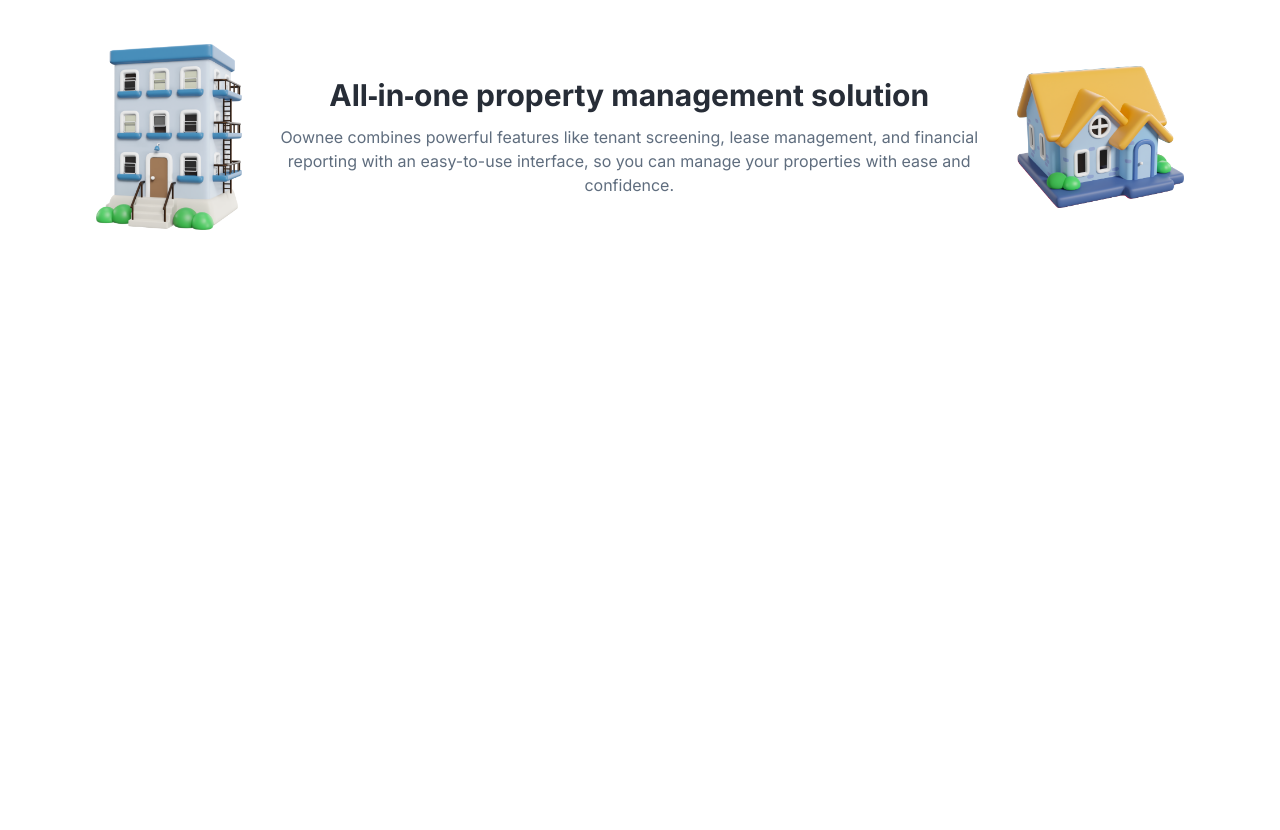
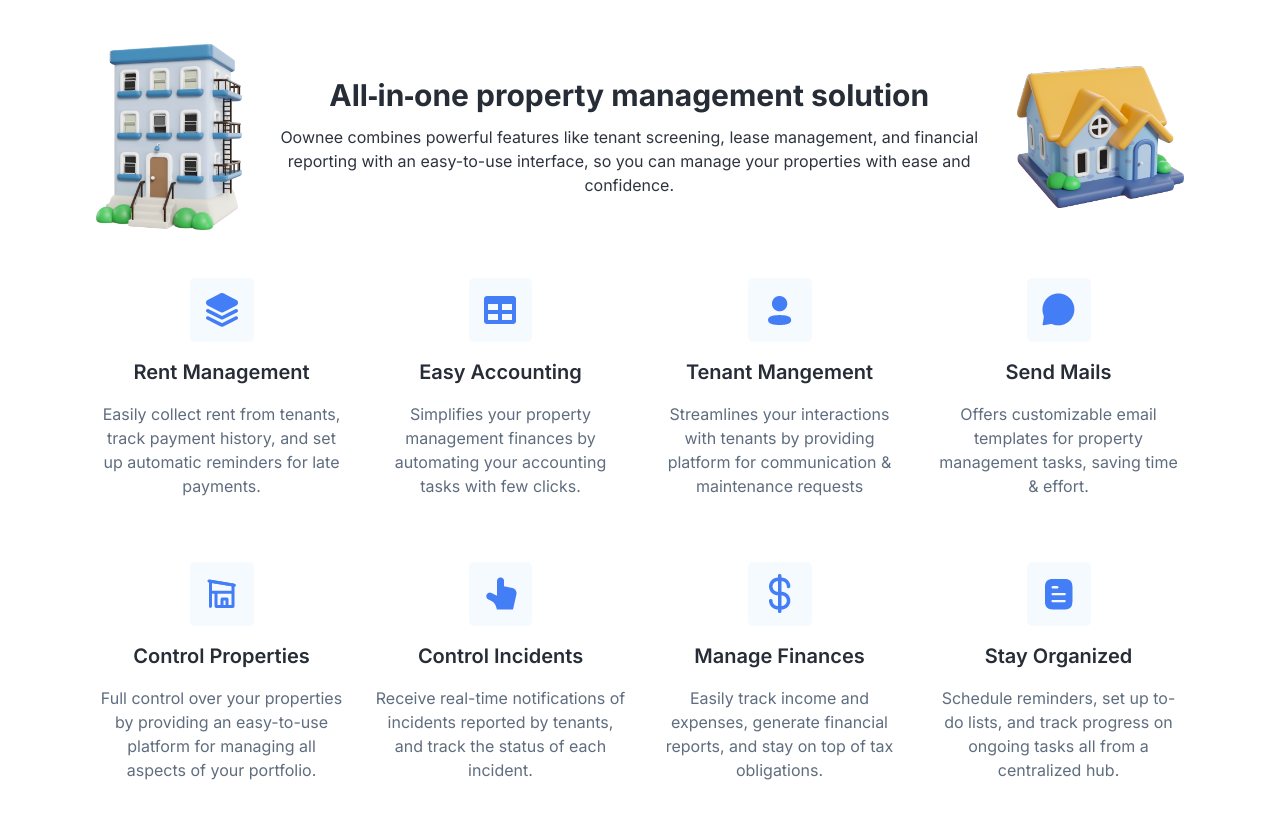
Before and after one commit to onlinejo/oownee-landing-page, a website: page index.html in a window 1280 px wide. Shown: the part 880-1710 px from the top of the page. Before the commit the page ends 1158 px from the top, so only its background shows below. Drawn offline with nearby package versions, Linux system fonts and the light colour scheme.

Commit message:
Built Benefits section

```diff
--- a/index.html
+++ b/index.html
@@ -376,7 +376,7 @@
               x-text="sectionHeading"
             ></h2>
             <p
-              class="text-textLightGrey text-sm md:text-base lg:max-w-7xl mx-auto"
+              class="text-textMidDarkGrey text-sm md:text-base lg:max-w-7xl mx-auto"
               x-text="sectionDescription"
             ></p>
           </div>
@@ -387,6 +387,83 @@
         </div>
       </section>
       <!-- ALL IN ONE PROPERTY SECTION END -->
+
+      <!-- BENEFITS SECTION START -->
+      <section
+        x-data="{
+          benefits: [
+            {
+              heading: 'Rent Management',
+              description: 'Easily collect rent from tenants, track payment history, and set up automatic reminders for late payments.',
+              icon: 'images/rent-management.png',
+            },
+            {
+              heading: 'Easy Accounting',
+              description: 'Simplifies your property management finances by automating your accounting tasks with few clicks.',
+              icon: 'images/easy-accounting.png',
+            },
+            {
+              heading: 'Tenant Mangement',
+              description: 'Streamlines your interactions with tenants by providing platform for communication & maintenance requests',
+              icon: 'images/tenant-management.png',
+            },
+            {
+              heading: 'Send Mails',
+              description: 'Offers customizable email templates for property management tasks, saving time & effort.',
+              icon: 'images/send-mails.png',
+            },
+            {
+              heading: 'Control Properties',
+              description: 'Full control over your properties by providing an easy-to-use platform for managing all aspects of your portfolio.',
+              icon: 'images/control-properties.png',
+            },
+            {
+              heading: 'Control Incidents',
+              description: 'Receive real-time notifications of incidents reported by tenants, and track the status of each incident.',
+              icon: 'images/control-incidents.png',
+            },
+            {
+              heading: 'Manage Finances',
+              description: 'Easily track income and expenses, generate financial reports, and stay on top of tax obligations.',
+              icon: 'images/manage-finances.png',
+            },
+            {
+              heading: 'Stay Organized',
+              description: 'Schedule reminders, set up to-do lists, and track progress on ongoing tasks all from a centralized hub.',
+              icon: 'images/stay-organized.png',
+            },
+          ]
+        }"
+      >
+        <div
+          class="container mx-auto px-8 md:px-12 lg:px-24 max-w-[120rem] grid grid-cols-1 md:grid-cols-2 lg:grid-cols-3 xl:grid-cols-4 gap-x-7 gap-y-16 pb-12"
+        >
+          <!-- BENEFIT -->
+          <template x-for="(benefit, index) in benefits" :key="index">
+            <div
+              class="flex flex-col gap-4 text-center justify-start items-center"
+            >
+              <!-- ICON -->
+              <span class="flex items-center justify-center">
+                <img
+                  :src="benefit.icon"
+                  :alt="benefit.heading"
+                  :title="benefit.heading"
+                />
+              </span>
+              <h3
+                class="font-semibold text-textDarkGrey text-lg lg:text-xl"
+                x-text="benefit.heading"
+              ></h3>
+              <p
+                class="text-textLightGrey text-sm md:text-base"
+                x-text="benefit.description"
+              ></p>
+            </div>
+          </template>
+        </div>
+      </section>
+      <!-- BENEFITS SECTION END -->
     </main>
     <!-- MAIN CONTAINER END -->
   </body>
--- a/tailwind.config.js
+++ b/tailwind.config.js
@@ -9,6 +9,7 @@
         primary: "#437EF7",
         midGreen: "#36B37E",
         textDarkGrey: "#272D37",
+        textMidDarkGrey: "#2E343F",
         textLightGrey: "#5F6D7E",
         sectionLightBlue: "#F8F9FB",
         borderGrey: "#EAEBF0",
```
Also changed, not shown: dist/main.css, images/control-incidents.png (added), images/control-properties.png (added), images/easy-accounting.png (added), images/manage-finances.png (added), images/rent-management.png (added), images/send-mails.png (added), images/stay-organized.png (added), images/tenant-management.png (added).
